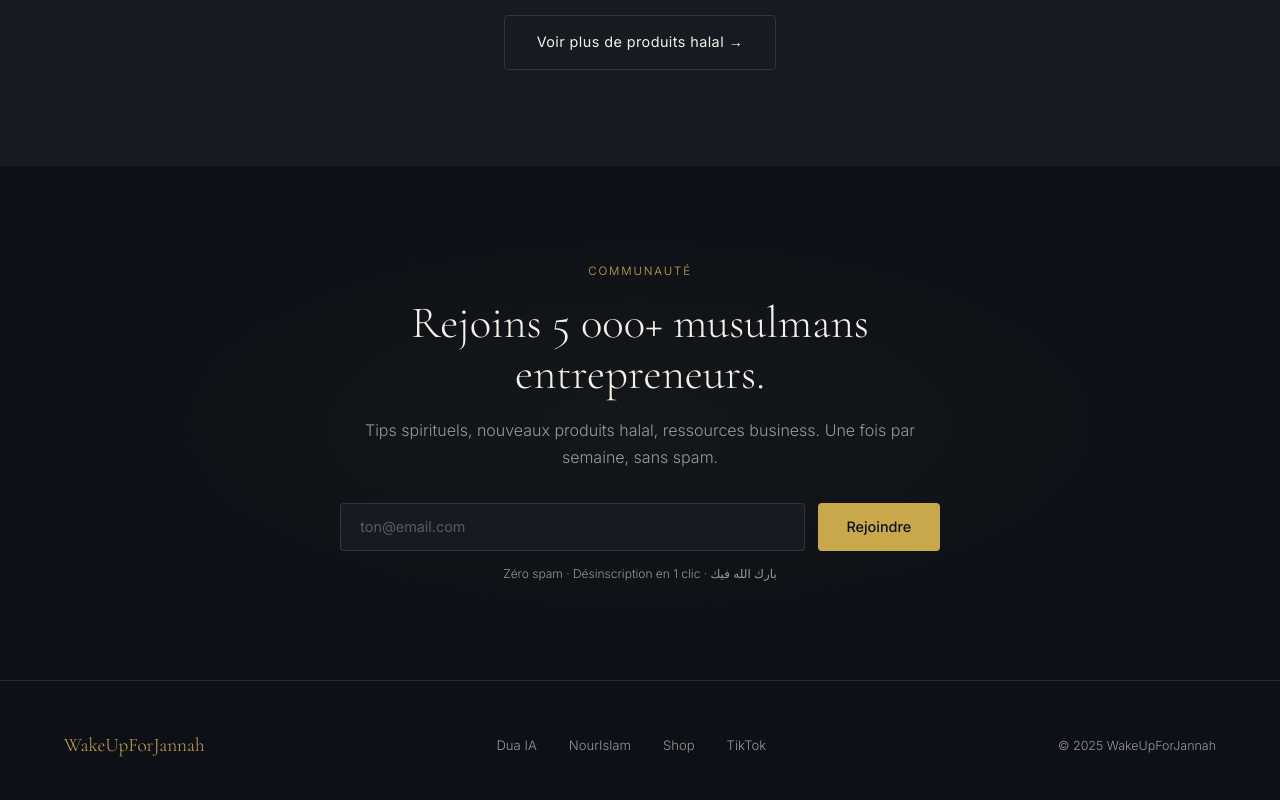
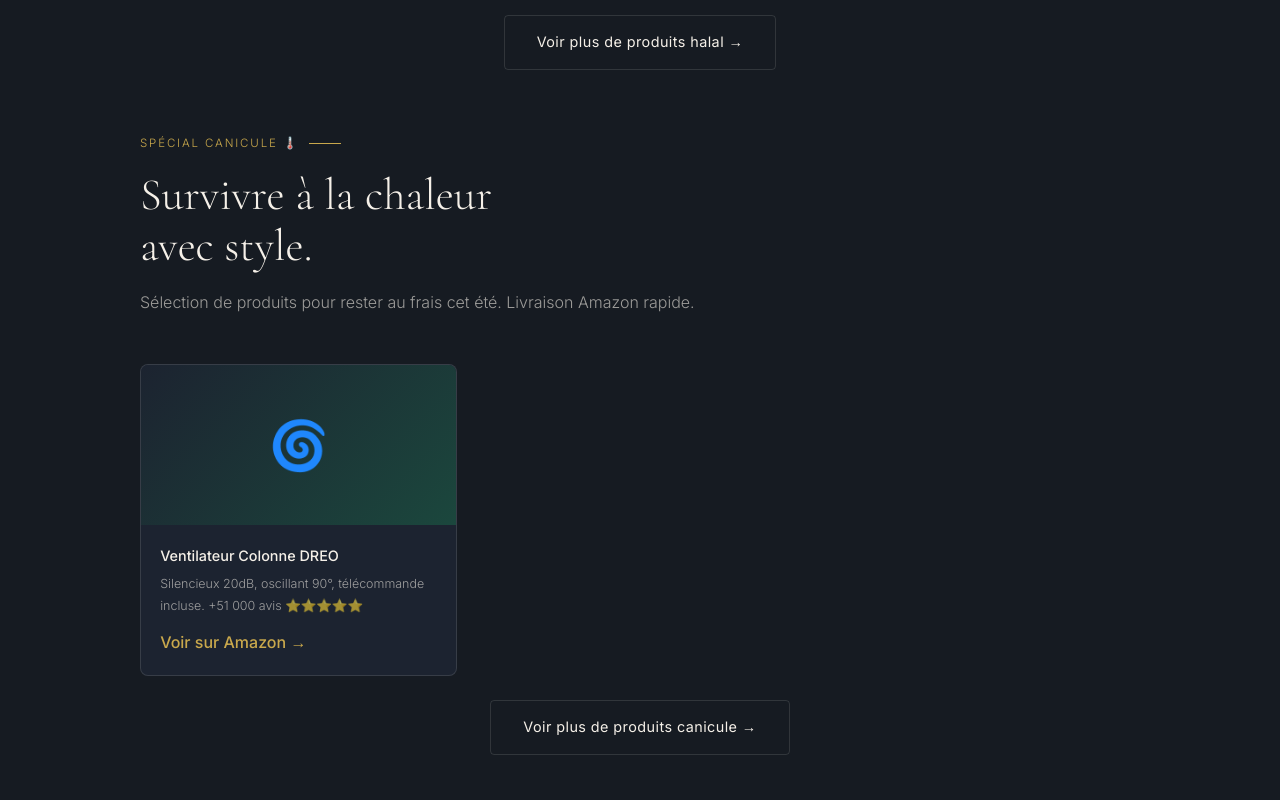
Before and after one commit to techhub7289-script/wakeupforjannah, a plain HTML site: page index.html in a window 1280 px wide. Shown: the part 3300-4100 px from the top of the page. Drawn offline with nearby package versions, Linux system fonts and the light colour scheme.

Commit message:
Section canicule ajoutée

```diff
--- a/index.html
+++ b/index.html
@@ -725,6 +725,29 @@
   <div style="text-align:center;margin-top:2.5rem;" class="reveal">
     <a href="https://www.amazon.fr?tag=wakeupforjann-21" target="_blank" rel="nofollow" class="btn-secondary">Voir plus de produits halal →</a>
   </div>
+
+  <!-- SECTION CANICULE -->
+  <div class="reveal" style="max-width:1000px;margin:4rem auto 0;">
+    <div class="section-label">Spécial Canicule 🌡️</div>
+    <h2 class="section-title" style="margin-bottom:1rem;">Survivre à la chaleur<br>avec style.</h2>
+    <p class="section-sub">Sélection de produits pour rester au frais cet été. Livraison Amazon rapide.</p>
+  </div>
+  <div class="shop-grid reveal" style="max-width:1000px;margin:1.5rem auto 0;">
+    <a href="https://amzn.to/4g07yAx" target="_blank" rel="nofollow" style="text-decoration:none;color:inherit;">
+      <div class="product-card">
+        <div class="product-img">🌀</div>
+        <div class="product-info">
+          <div class="product-name">Ventilateur Colonne DREO</div>
+          <div class="product-desc">Silencieux 20dB, oscillant 90°, télécommande incluse. +51 000 avis ⭐⭐⭐⭐⭐</div>
+          <div class="product-price">Voir sur Amazon →</div>
+        </div>
+      </div>
+    </a>
+  </div>
+  <div style="text-align:center;margin-top:1.5rem;" class="reveal">
+    <a href="https://www.amazon.fr/s?k=ventilateur+silencieux&tag=wakeupforjann-21" target="_blank" rel="nofollow" class="btn-secondary">Voir plus de produits canicule →</a>
+  </div>
+  </div>
 </section>
 
 <!-- EMAIL CAPTURE -->
```
